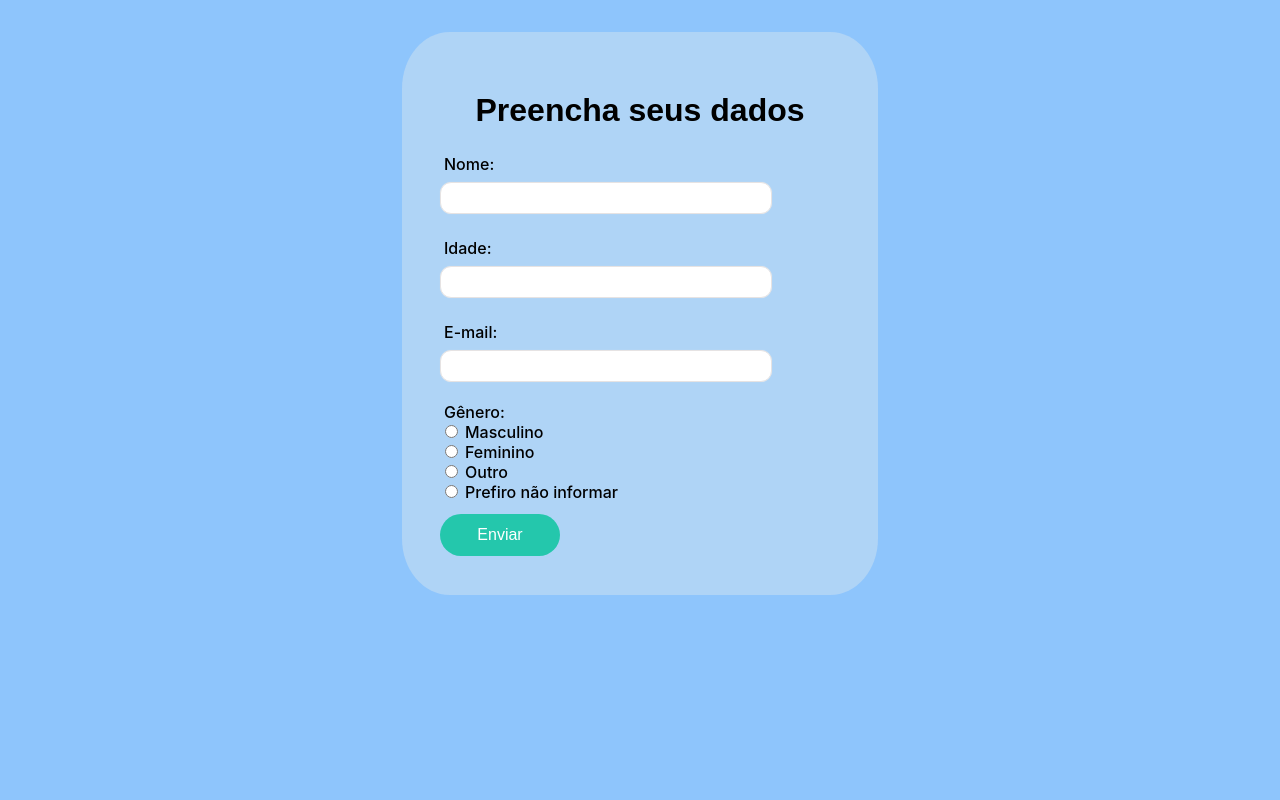
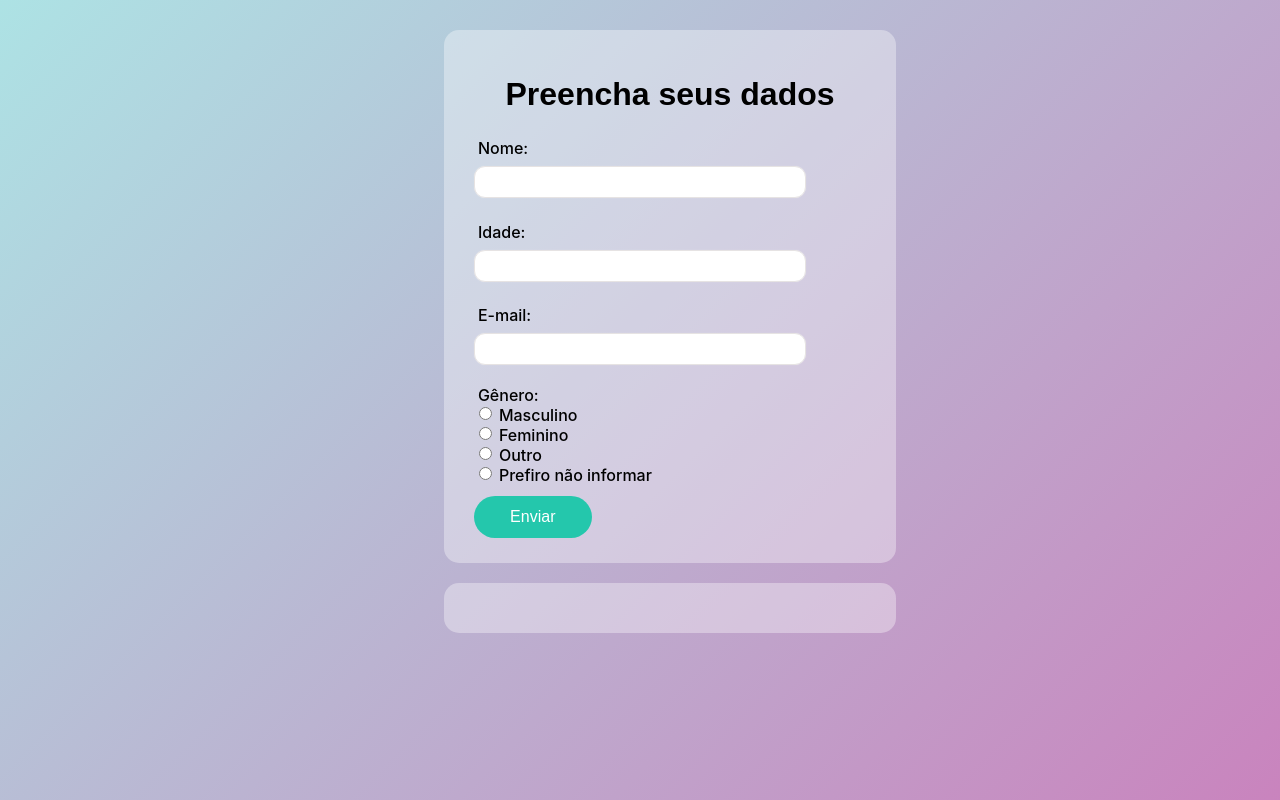
Before and after one commit to casscannelle/formularioreact, a React (Create React App) app: page / in a window 1280 px wide. Built offline with nearby package versions, Linux system fonts and the light colour scheme.

Commit message:
ajustes css

```diff
--- a/src/App.css
+++ b/src/App.css
@@ -1,8 +1,13 @@
 body {
+  background: linear-gradient(135deg, #00a6ac52, #a735949c);
+  background-attachment: fixed;
   display: flex;
-  flex-direction: column;
-  background-color: #8EC5FC;
-  height: 100vh;
+  flex-direction: row;
+  align-items: center;
+  justify-content: space-evenly;
+  flex-wrap: wrap;
+  padding: 10px;
+
 
 }
 
@@ -18,14 +23,17 @@ h3 {
   font-weight: 600;
 }
 
-.container {
-  background-color: rgba(231, 235, 236, 0.37);
-  width: 25rem;
-  padding: 3%;
-  border-radius: 10%;
-  margin: auto;
-  margin-top: 2rem;
+.container-form,
+.container-answer {
+  max-width: 400px;
+  width: 100%;
+  background: #ffffff5b;
+  border-radius: 15px;
+  padding: 25px 30px;
+  margin-top: 5%;
 }
+
+
 form {
   display: flex;
   flex-direction: column;
--- a/src/components/form/form.js
+++ b/src/components/form/form.js
@@ -23,12 +23,13 @@ function Form() {
 
   const handleGenderChange = (selectedGender) => {
     setGender(selectedGender);
-    setshowAnswers(true);
   };
 
+
   return (
-    <div className='container'>
-      <form onSubmit={handleSubmit}>
+    <>
+    <div className='container-form'>
+      <form>
         <h1 className='form_h1'>Preencha seus dados</h1>
         <label>Nome:</label>
         <input className='form_input' type="text" name="nome" value={inputValue.nome} onChange={handleChange} minlength="3" required={true} />
@@ -37,9 +38,11 @@ function Form() {
         <label>E-mail:</label>
         <input className='form_input' type="email" name="email" value={inputValue.email} onChange={handleChange} required={true} />
         <GenderFormItem selectedOption={gender} onOptionChange={handleGenderChange} />
-        <button className='btn' type="submit" onClick={showAnswers}>Enviar</button>
+        <button className='btn' type="submit" onClick={handleSubmit}>Enviar</button>
       </form>
+      </div>
 
+      <div className='container-answer'>
       {showAnswers && (
         <div>
           <h2>Respostas</h2>
@@ -57,9 +60,13 @@ function Form() {
           </p>
           <button className='btn' onClick={hideAnswers}>Limpar</button>
         </div>
+
+
       )}
     </div>
+    </>
   );
 }
 
+
 export default Form;
```
